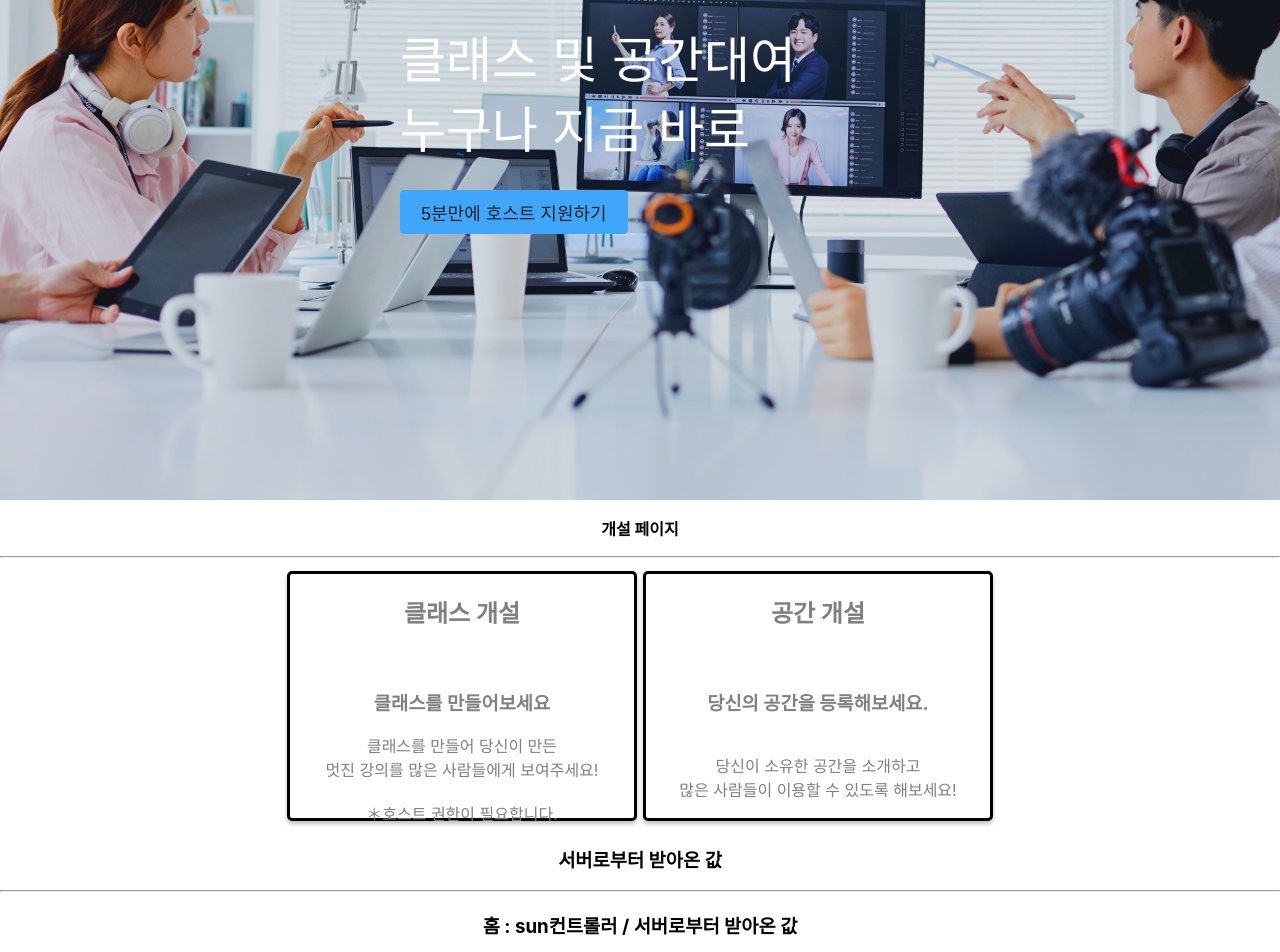
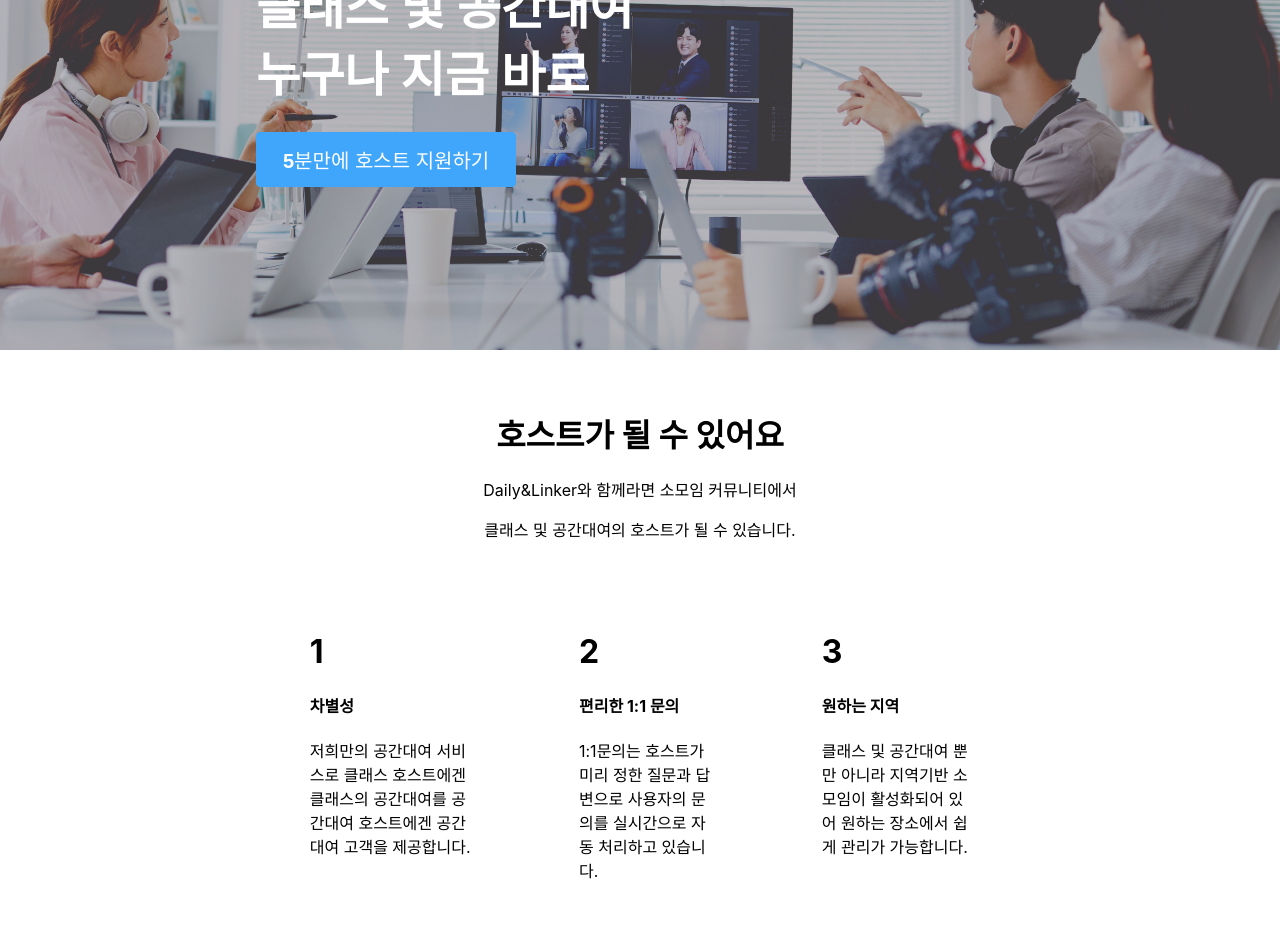
Before and after one commit to ingdol/sub-project-react, a React (Create React App) app: page / in a window 1280 px wide. Shown: the part 280-1232 px from the top of the page. Built offline with nearby package versions, Linux system fonts and the light colour scheme; no server answers.

Commit message:
main  add - commit 0322

```diff
--- a/src/App.js
+++ b/src/App.js
@@ -1,3 +1,4 @@
+import React from 'react';
 import './App.css';
 import { Link, Routes, Route } from 'react-router-dom';
 import AxiosSpring from './components/AxiosSpring';
--- a/src/components/main/Button.css
+++ b/src/components/main/Button.css
@@ -13,7 +13,7 @@ white-space: nowrap;
 
 .btn--primary {
 background-color: var(--primary);
-color: #242424;
+color: #fff;
 border: 1px solid var(--primary);
 }
 
@@ -33,6 +33,7 @@ font-size: 18px;
 .btn--large {
 padding: 12px 26px;
 font-size: 20px;
+font-weight: 550;
 }
 
 .btn--mobile {
@@ -53,12 +54,18 @@ padding: 12px 64px;
 font-size: 20px;
 }
 
-.btn--large:hover,
 .btn--medium:hover,
 .btn--mobile:hover {
 transition: all 0.3s ease-out;
 background: #40A6FB;
 color: #fff;
+}
+
+.btn--large:hover {
+transition: all 0.3s ease-out;
+background: #0079db;
+color: #fff;
+border: 1px solid #0079db;
 }
 
 .btn--wide:hover {
--- a/src/components/main/Main.css
+++ b/src/components/main/Main.css
@@ -1,14 +1,62 @@
 .background {
     background-image: url('./background.jpg');
     background-size: cover;
-    color: white;
-    height: 500px;
-    padding-top: 200px;
+    height: 400px;
+    padding-top: 150px;
 }
 
 .background P {
-    font-size: 50px;
+    color: #fff;
+    font-size: 300%;
+    font-weight: 600;
     line-height: 0.4;
     text-align: left;
-    padding-left: 400px;
+    padding-left: 20%;
 }
+
+.hostInfo {
+    padding-top: 3%;
+}
+.hostText {
+    display: flex;
+    padding: 0 20%;
+}
+
+.hostItem {
+    padding: 7%;
+    text-align: left;
+}
+
+
+.loading span {
+    display: inline-block;
+    margin: 0 -.05em;
+    animation: loading 15.0s infinite;
+  }
+  .loading span:nth-child(1) {
+    opacity: 0;
+    animation-delay: 0.0s;
+  }
+  .loading span:nth-child(2) {
+    opacity: 0;
+    animation-delay: 5.0s;
+  }
+  .loading span:nth-child(3) {
+    opacity: 0;
+    animation-delay: 10.0s;
+  }
+  @keyframes loading {
+    0%, 100% {
+        opacity: 0;
+        transform: none;
+    }
+    15% {
+        opacity: 1;
+        transform: translateY(-20px);
+    }
+
+    30% {
+        opacity: 0;
+        transform: none;
+    }
+  }
--- a/src/components/main/Main.js
+++ b/src/components/main/Main.js
@@ -1,19 +1,55 @@
-import React from 'react';
+import React, { useState } from 'react';
 import { Button } from './Button';
 import './Main.css';
+import hostData from './hostData.js';
 
 function Main(props) {
+
+    let [host, hostChange] = useState(hostData);
     return (
         <div>
             <div className='background'>
                 <p>클래스 및 공간대여</p>
                 <p>누구나 지금 바로</p>
                 <p>
-                    <Button variant="primary">5분만에 호스트 지원하기</Button>
+                    <Button buttonSize='btn--large'>5분만에 호스트 지원하기</Button>
                 </p>
+            </div>
+            <div className='hostInfo'>
+                <div className='hostTitle'>
+                {/* <div class="loading">
+                    <span>누구나</span>
+                    <span>클래스</span>
+                    <span>공간대여</span>
+                </div> */}
+                    <h1> 호스트가 될 수 있어요</h1>
+                    <p>Daily&Linker와 함께라면 소모임 커뮤니티에서</p>
+                    <p>클래스 및 공간대여의 호스트가 될 수 있습니다.</p>
+                </div>
+                <div className='hostText'>
+                    {
+                    host.map(function(a, i){
+                        return (
+                        <Card host={host[i]} i={i}></Card>
+                        )
+                    })
+                    }
+                </div>
+
+
             </div>
         </div>
     );
 }
 
+function Card(props){
+    return(
+        <div className='hostItem'>
+            <h1>{props.i+1}</h1>
+            <h4>{props.host.title}</h4>
+            <p>{props.host.content}</p>
+        </div>
+    )
+}
+
 export default Main;
--- a/src/components/main/Navbar.css
+++ b/src/components/main/Navbar.css
@@ -35,14 +35,14 @@ padding-left: 50px;
 }
 
 .logoImgDiv {
-    width: 300px;
-    height: 80px;
+    width: 270px;
+    height: 75px;
 }
 
 .logoImg {
     max-width: 100%;
     max-height: 80%;
-    margin-top: 10px;
+    margin-top: 13px;
 }
 
 .navbar-icon {
--- /dev/null
+++ b/src/components/main/hostData.js
@@ -0,0 +1,19 @@
+export default [
+    {
+    id : 0,
+    title : "차별성",
+    content : "저희만의 공간대여 서비스로 클래스 호스트에겐 클래스의 공간대여를 공간대여 호스트에겐 공간대여 고객을 제공합니다. "
+    },
+
+    {
+    id : 1,
+    title : "편리한 1:1 문의",
+    content : "1:1문의는 호스트가 미리 정한 질문과 답변으로 사용자의 문의를 실시간으로 자동 처리하고 있습니다."
+    },
+
+    {
+    id : 2,
+    title : "원하는 지역",
+    content : "클래스 및 공간대여 뿐만 아니라 지역기반 소모임이 활성화되어 있어 원하는 장소에서 쉽게 관리가 가능합니다."
+    }
+]
```
Also changed, not shown: src/components/main/background.jpg.
